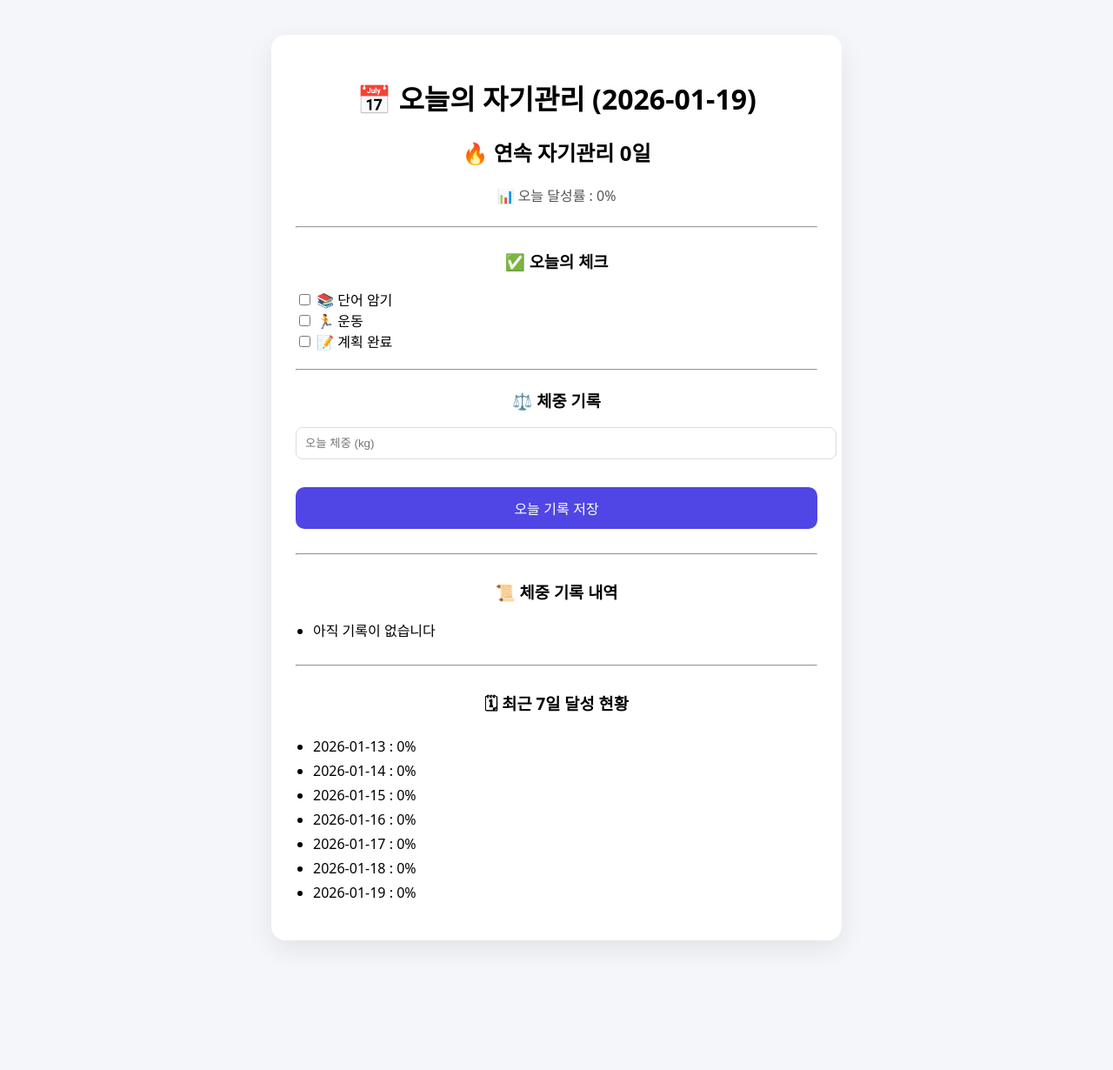
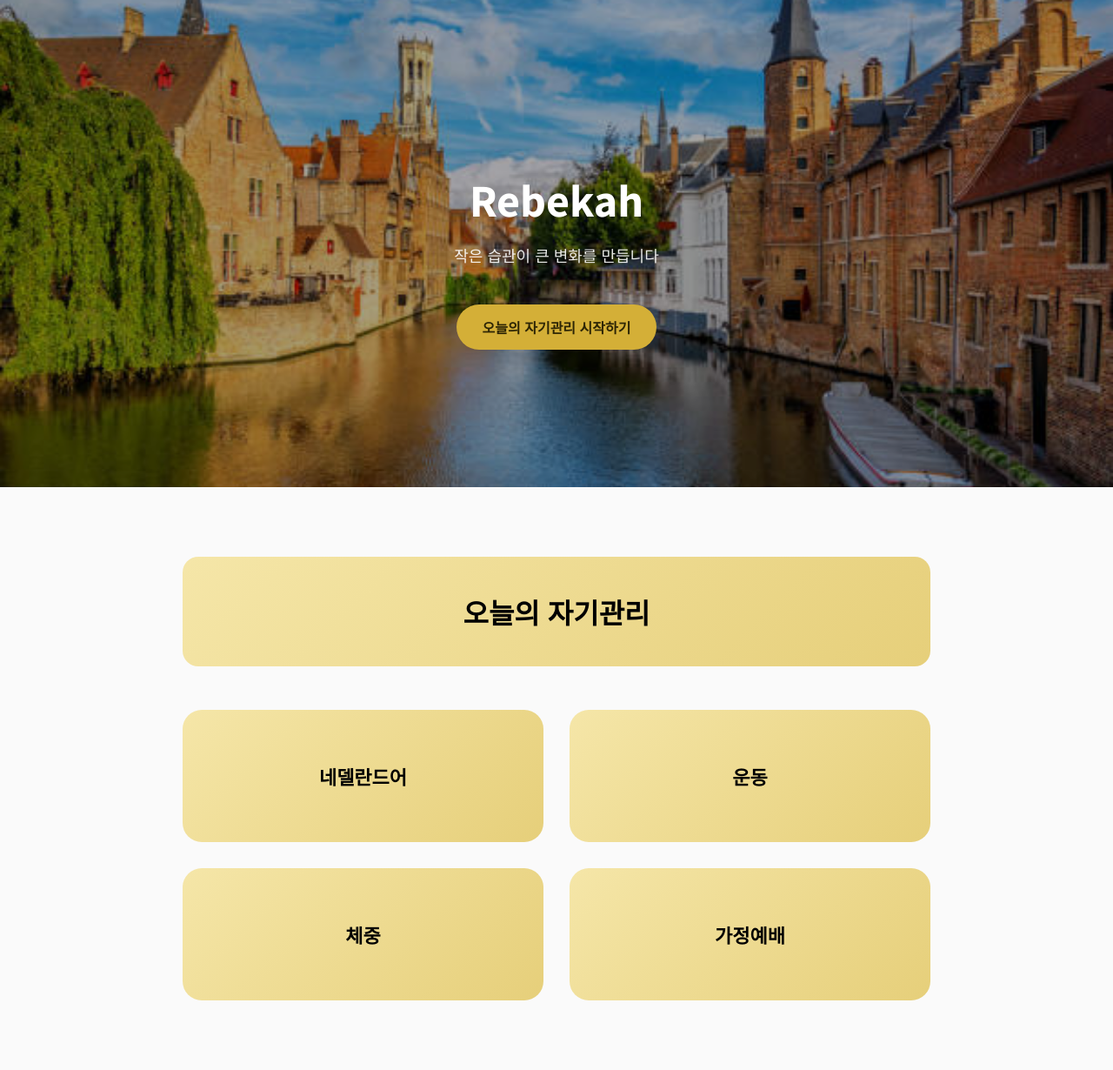
Before and after one commit to rebekah-app/my_app, a Flask app: page / in a window 1280 px wide. Shown: the whole page at 87% size. Before the commit the page ends 1085 px from the top, so only its background shows below. Run offline with Flask 3, Linux system fonts and the light colour scheme; data that the repository does not hold is empty.

Commit message:
update UI pages and add cover + modules

```diff
--- a/app.py
+++ b/app.py
@@ -108,6 +108,23 @@ def home():
         streak=streak,
         last_7_days=last_7_days
     )
+@app.route("/check")
+def check():
+    return render_template("check.html")
+
+@app.route("/calendar")
+def calendar():
+    return render_template("calendar.html")
+@app.route("/nederlands")
+def nederlands():
+    return render_template("nederlands.html")
+@app.route("/exercise")
+def exercise():
+    return render_template("exercise.html")
+@app.route("/worship")
+def worship():
+    return render_template("worship.html")
+
 
 if __name__ == "__main__":
-    app.run(host="0.0.0.0", port=5000)
+    app.run()
--- /dev/null
+++ b/static/css/style.css
@@ -0,0 +1,117 @@
+:root {
+  --yellow: #f5e6a8;
+  --yellow-dark: #e6cf7a;
+  --text: #1f2937;
+}
+
+* {
+  box-sizing: border-box;
+  font-family: "Noto Sans KR", sans-serif;
+}
+
+body {
+  margin: 0;
+  background: #fafafa;
+  color: var(--text);
+}
+
+/* ===== 封面 ===== */
+.hero {
+  position: relative;
+  height: 70vh;
+  background: url("/static/img/cover.jpg") center / cover no-repeat;
+  display: flex;
+  align-items: center;
+  justify-content: center;
+}
+
+.hero-overlay {
+  position: absolute;
+  inset: 0;
+  background: rgba(0, 0, 0, 0.35);
+}
+
+.hero-content {
+  position: relative;
+  text-align: center;
+  color: #fff;
+  padding: 20px;
+}
+
+.hero-content h1 {
+  font-size: 46px;
+  margin-bottom: 14px;
+}
+
+.hero-content p {
+  font-size: 18px;
+  opacity: 0.9;
+}
+
+.hero-btn {
+  display: inline-block;
+  margin-top: 26px;
+  padding: 14px 30px;
+  background: #d4af37;
+  color: #2d2505;
+  border-radius: 30px;
+  text-decoration: none;
+  font-weight: 700;
+}
+
+/* ===== 容器 ===== */
+.container {
+  max-width: 900px;
+  margin: 80px auto;
+  padding: 0 20px;
+}
+
+/* ===== 主标题 ===== */
+.main-title {
+  background: linear-gradient(135deg, var(--yellow), var(--yellow-dark));
+  color: #000;
+  font-size: 32px;
+  font-weight: 800;
+  text-align: center;
+  padding: 40px;
+  border-radius: 18px;
+  margin-bottom: 50px;
+}
+
+.main-title-link {
+  text-decoration: none;
+}
+
+/* ===== 首页入口 ===== */
+.home-grid {
+  display: grid;
+  grid-template-columns: 1fr 1fr;
+  gap: 30px;
+}
+
+.home-box {
+  background: linear-gradient(135deg, var(--yellow), var(--yellow-dark));
+  color: #000;
+  font-size: 22px;
+  font-weight: 700;
+  text-align: center;
+  padding: 60px 20px;
+  border-radius: 22px;
+  text-decoration: none;
+  transition: transform 0.15s ease;
+}
+
+.home-box:hover {
+  transform: translateY(-4px);
+}
+
+/* ===== 手机 ===== */
+@media (max-width: 600px) {
+  .home-grid {
+    grid-template-columns: 1fr;
+  }
+
+  .hero-content h1 {
+    font-size: 34px;
+  }
+}
--- a/templates/index.html
+++ b/templates/index.html
@@ -2,113 +2,62 @@
 <html lang="ko">
 <head>
   <meta charset="UTF-8">
-  <title>나의 자기관리 App</title>
-  <style>
-    body {
-      font-family: system-ui, -apple-system, BlinkMacSystemFont;
-      background: #f5f6fa;
-      margin: 0;
-      padding: 40px;
-    }
-    .card {
-      max-width: 600px;
-      margin: auto;
-      background: #fff;
-      padding: 28px;
-      border-radius: 16px;
-      box-shadow: 0 10px 30px rgba(0,0,0,0.08);
-    }
-    h1, h2, h3 {
-      text-align: center;
-    }
-    p {
-      text-align: center;
-      color: #555;
-    }
-    ul {
-      padding-left: 20px;
-    }
-    li {
-      margin-bottom: 6px;
-    }
-    button {
-      margin-top: 10px;
-    }
-  </style>
+  <title>Rebekah | 오늘의 자기관리</title>
+
+  <!-- Google Font -->
+  <link rel="preconnect" href="https://fonts.googleapis.com">
+  <link rel="preconnect" href="https://fonts.gstatic.com" crossorigin>
+  <link href="https://fonts.googleapis.com/css2?family=Noto+Sans+KR:wght@400;600;800&display=swap" rel="stylesheet">
+
+  <!-- CSS -->
+  <link rel="stylesheet" href="{{ url_for('static', filename='css/style.css') }}">
 </head>
 
 <body>
-  <div class="card">
 
-    <h1>📅 오늘의 자기관리 ({{ today }})</h1>
+  <!-- ===== 封面（图片 + 文案） ===== -->
+  <section class="hero">
+    <div class="hero-overlay"></div>
 
-    <h2>🔥 연속 자기관리 {{ streak }}일</h2>
-    <p>📊 오늘 달성률 : {{ completion_rate }}%</p>
+    <div class="hero-content">
+      <h1>Rebekah</h1>
+      <p>작은 습관이 큰 변화를 만듭니다</p>
+      <a href="#home" class="hero-btn">오늘의 자기관리 시작하기</a>
+    </div>
+  </section>
 
-    <hr style="margin:24px 0;">
+  <!-- ===== 首页入口 ===== -->
+  <div class="container" id="home">
 
-    <form method="post">
+    <!-- 可点击主标题 -->
+    <a href="/calendar" class="main-title-link">
+      <div class="main-title">
+        오늘의 자기관리
+      </div>
+    </a>
 
-      <h3>✅ 오늘의 체크</h3>
+    <!-- 四个黄色入口块 -->
+    <div class="home-grid">
 
-      <label>
-        <input type="checkbox" name="words" {% if daily[0] %}checked{% endif %}>
-        📚 단어 암기
-      </label><br>
+      <a href="/nederlands" class="home-box">
+        네델란드어
+      </a>
 
-      <label>
-        <input type="checkbox" name="sport" {% if daily[1] %}checked{% endif %}>
-        🏃 운동
-      </label><br>
+      <a href="/exercise" class="home-box">
+        운동
+      </a>
 
-      <label>
-        <input type="checkbox" name="plan" {% if daily[2] %}checked{% endif %}>
-        📝 계획 완료
-      </label>
+      <a href="/weight" class="home-box">
+        체중
+      </a>
 
-      <hr style="margin:20px 0;">
+      <a href="/worship" class="home-box">
+        가정예배
+      </a>
 
-      <h3>⚖️ 체중 기록</h3>
-
-      <input
-        name="weight"
-        type="number"
-        step="0.1"
-        placeholder="오늘 체중 (kg)"
-        style="padding:10px;border-radius:8px;border:1px solid #ddd;width:100%;"
-      >
-
-      <br><br>
-
-      <button
-        type="submit"
-        style="padding:12px 18px;border:none;border-radius:10px;
-               background:#4f46e5;color:#fff;font-size:16px;cursor:pointer;width:100%;">
-        오늘 기록 저장
-      </button>
-
-    </form>
-
-    <hr style="margin:28px 0;">
-
-    <h3>📜 체중 기록 내역</h3>
-    <ul>
-      {% for d, w in weights %}
-        <li>{{ d }} : {{ w }} kg</li>
-      {% else %}
-        <li>아직 기록이 없습니다</li>
-      {% endfor %}
-    </ul>
-
-    <hr style="margin:28px 0;">
-
-    <h3>🗓 최근 7일 달성 현황</h3>
-    <ul>
-      {% for d, p in last_7_days %}
-        <li>{{ d }} : {{ p }}%</li>
-      {% endfor %}
-    </ul>
+    </div>
 
   </div>
+
 </body>
 </html>
```
Also changed, not shown: templates/calendar.html (added, +27 -0 lines), templates/check.html (added, +48 -0 lines), templates/exercise.html (added, +26 -0 lines), templates/nederlands.html (added, +32 -0 lines), templates/worship.html (added, +25 -0 lines), static/img/cover.jpg (added).
